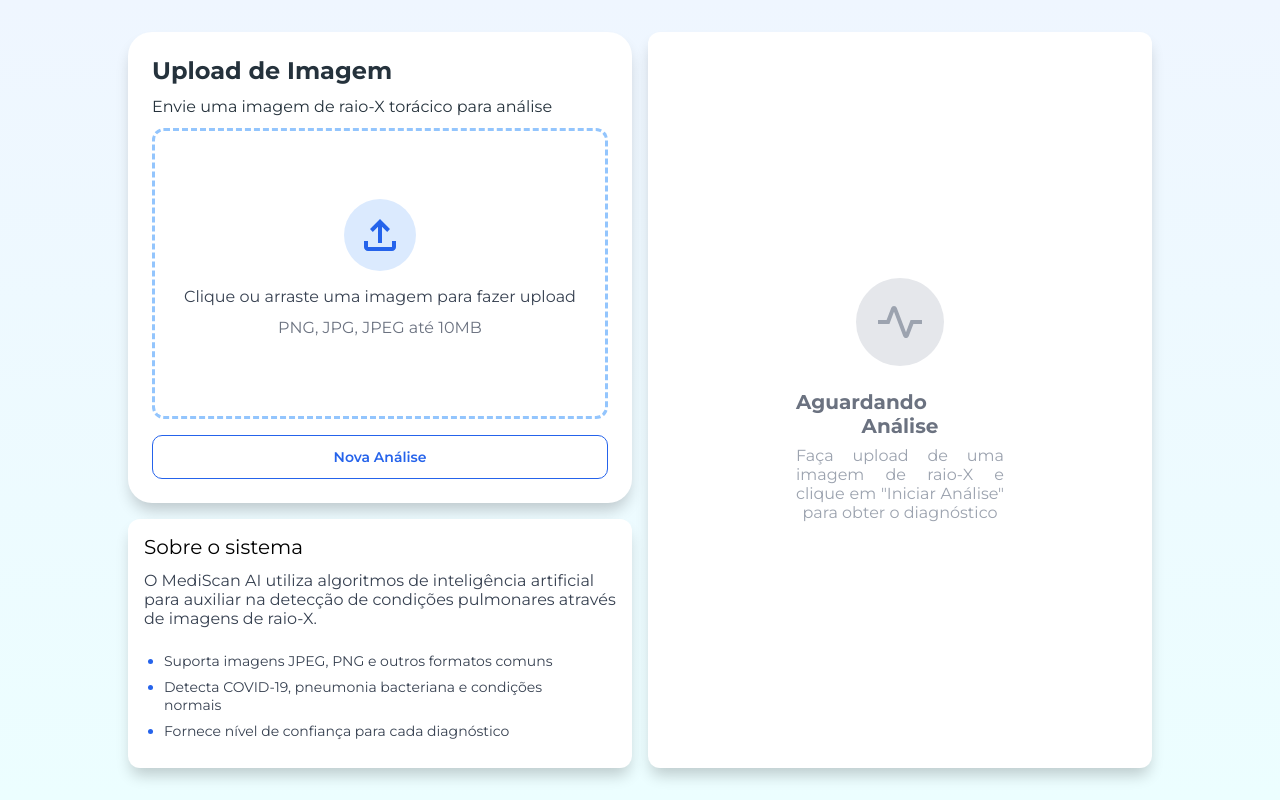
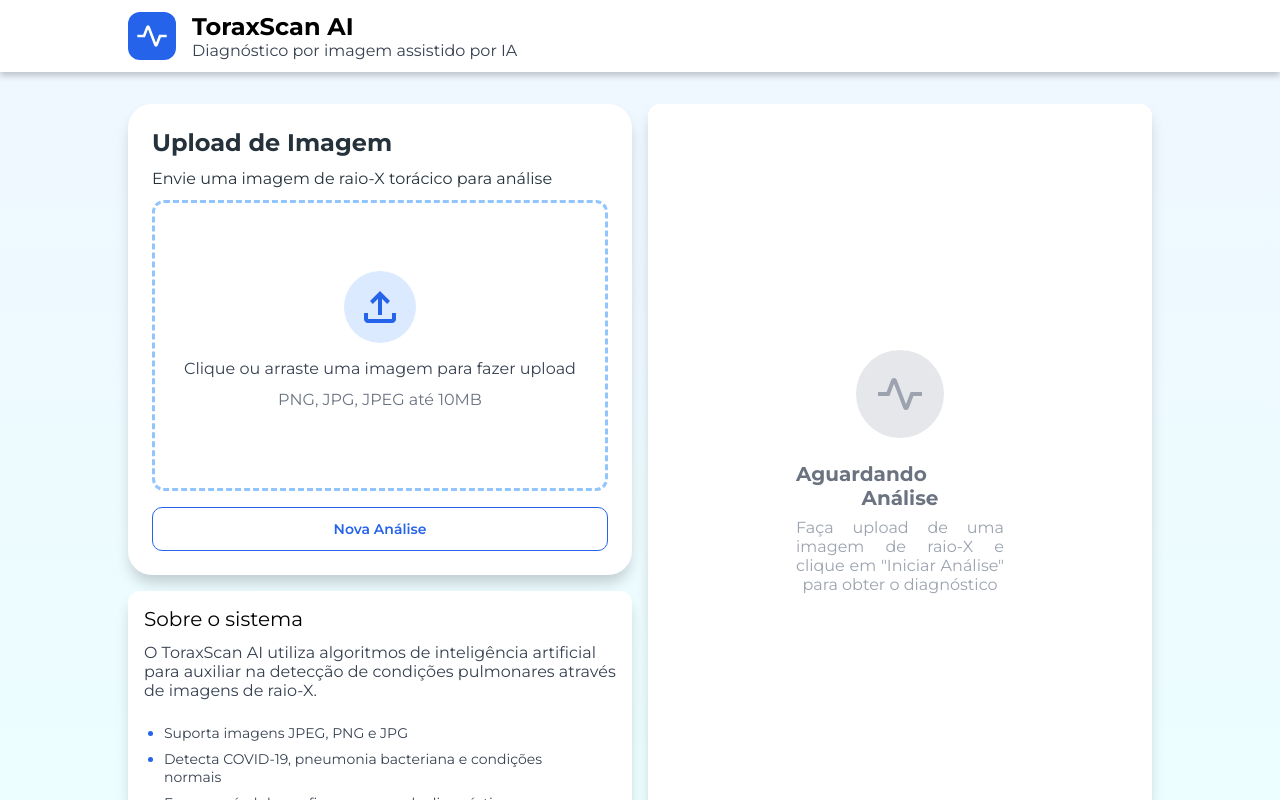
Before and after one commit to andregarcia0412/ToraxScanAI, a React (Vite) app in the folder frontend/: page / in a window 1280 px wide. Built offline with nearby package versions, Linux system fonts and the light colour scheme.

Commit message:
:sparkles: feature: header component

```diff
--- /dev/null
+++ b/frontend/src/components/Header/Header.tsx
@@ -0,0 +1,16 @@
+import "./style.header.css";
+import VitalSignsWhite from "../../assets/vital_signs_white.svg";
+
+export const Header = () => {
+  return (
+    <div className="header">
+      <div className="header-icon">
+        <img src={VitalSignsWhite} />
+      </div>
+      <div className="header-title">
+        <h1>ToraxScan AI</h1>
+        <p>Diagnóstico por imagem assistido por IA</p>
+      </div>
+    </div>
+  );
+};
--- /dev/null
+++ b/frontend/src/components/Header/style.header.css
@@ -0,0 +1,35 @@
+.header {
+  display: flex;
+  background: #fff;
+  box-shadow: 0 4px 6px rgba(0, 0, 0, 0.2);
+  padding: 12px 128px;
+  gap: 16px;
+}
+
+.header-icon {
+  display: flex;
+  justify-content: center;
+  align-items: center;
+  padding: 8px;
+  background-color: #2563eb;
+  border-radius: 12px;
+
+  & img {
+    width: 32px;
+    height: 32px;
+    transform: scaleX(-1);
+  }
+}
+
+.header-title {
+  display: flex;
+  flex-direction: column;
+
+  & h1 {
+    font-size: 24px;
+  }
+
+  & p {
+    color: #374151;
+  }
+}
--- a/frontend/src/pages/home/index.tsx
+++ b/frontend/src/pages/home/index.tsx
@@ -1,9 +1,12 @@
 import { Dropzone } from "../../components/Dropzone/Dropzone";
 import "./style.css";
 import VitalSignsGrey from "../../assets/vital_signs_grey.svg";
+import { Header } from "../../components/Header/Header";
 
 export const Home = () => {
   return (
+    <div>
+      <Header />
       <div className="home-layout">
         <div className="home-column home-column-left">
           <Dropzone loading={false} analyzeOnClick={() => {}} />
@@ -11,14 +14,14 @@ export const Home = () => {
           <div className="home-card about-card">
             <h1>Sobre o sistema</h1>
             <p>
-            O MediScan AI utiliza algoritmos de inteligência artificial para
+              O ToraxScan AI utiliza algoritmos de inteligência artificial para
               auxiliar na detecção de condições pulmonares através de imagens de
               raio-X.
             </p>
 
             <div className="about-card-list">
               <ul>
-              <li>Suporta imagens JPEG, PNG e outros formatos comuns</li>
+                <li>Suporta imagens JPEG, PNG e JPG</li>
                 <li>
                   Detecta COVID-19, pneumonia bacteriana e condições normais
                 </li>
@@ -36,9 +39,10 @@ export const Home = () => {
               </div>
               <h2>Aguardando Análise</h2>
               <p>
-              Faça upload de uma imagem de raio-X e clique em "Iniciar Análise"
-              para obter o diagnóstico
+                Faça upload de uma imagem de raio-X e clique em "Iniciar
+                Análise" para obter o diagnóstico
               </p>
+            </div>
           </div>
         </div>
       </div>
```
Also changed, not shown: frontend/src/assets/vital_signs_white.svg (added). Lines whose indentation alone changed are shown as unchanged.
